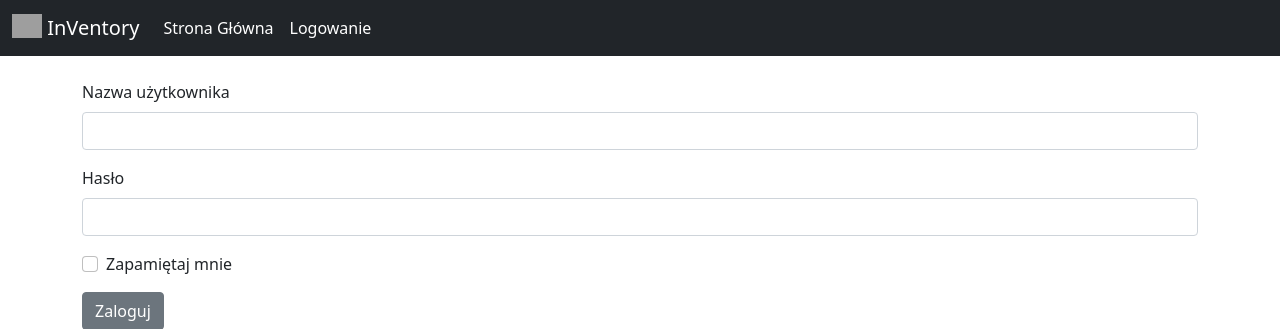
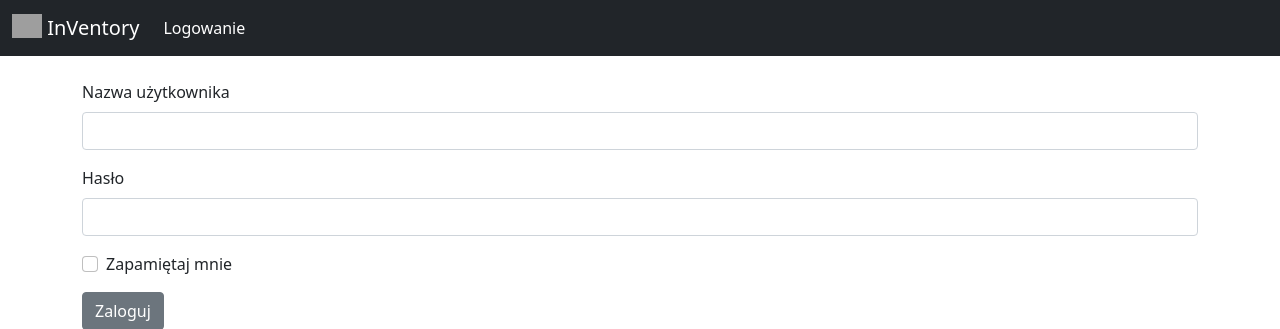
Before and after one commit to matszelo/InVentory, a Django app: page /members/login_user in a window 1280 px wide. Shown: the top 329 px of the page. Run offline with Django 4.2, Linux system fonts and the light colour scheme; grey boxes are pictures that could not be loaded.

Commit message:
Poprawiłem navbary welcome oraz logowania

```diff
--- a/introduce/templates/introduce/navbar_welcome.html
+++ b/introduce/templates/introduce/navbar_welcome.html
@@ -9,12 +9,14 @@
     </button>
     <div class="collapse navbar-collapse" id="navbarSupportedContent">
       <ul class="navbar-nav me-auto mb-2 mb-lg-0">
+        {% if user.is_authenticated%}
         <li class="nav-item">
-          <a class="nav-link active" aria-current="page" href="{% url 'welcome' %}">Strona Główna</a>
-        </li>
+          <a class="nav-link active" aria-current="page" href="{% url 'logout_user' %}">Wyloguj</a>
+        {% else %}
         <li class="nav-item">
           <a class="nav-link active" aria-current="page" href="{% url 'login_user' %}">Logowanie</a>
         </li>
+        {% endif %}
       </ul>
     </div>
   </div>
--- a/members/templates/members/navbar_login.html
+++ b/members/templates/members/navbar_login.html
@@ -10,9 +10,6 @@
     <div class="collapse navbar-collapse" id="navbarSupportedContent">
       <ul class="navbar-nav me-auto mb-2 mb-lg-0">
         <li class="nav-item">
-          <a class="nav-link active" aria-current="page" href="{% url 'welcome' %}">Strona Główna</a>
-        </li>
-        <li class="nav-item">
           <a class="nav-link active" aria-current="page" href="{% url 'login_user' %}">Logowanie</a>
         </li>
       </ul>
```
